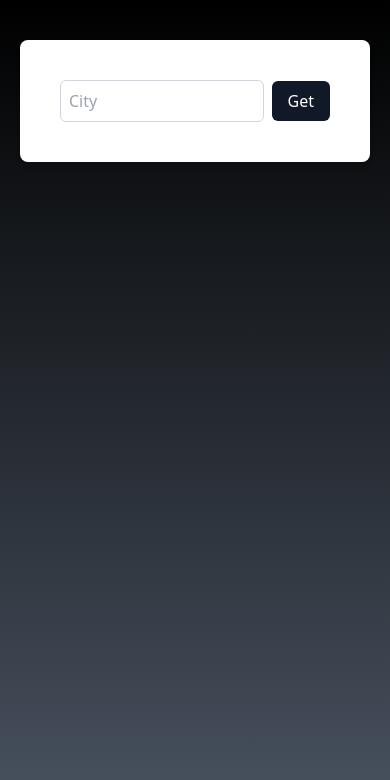
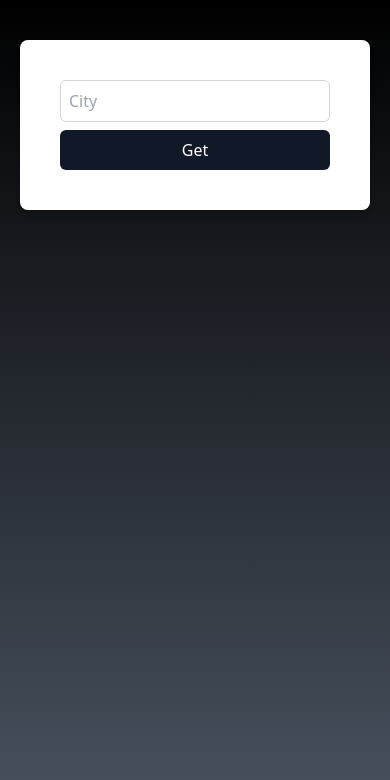
Before and after one commit to MkShaman/weather-today, a Vue app: page / in a window 390 px wide. Shown: the top 780 px of the page. Built offline with nearby package versions, Linux system fonts and the light colour scheme.

Commit message:
added design improvements

```diff
--- a/src/components/TheForm.vue
+++ b/src/components/TheForm.vue
@@ -7,7 +7,7 @@
       >
         <img src="../assets/loader.svg" alt="" />
       </div>
-      <div class="flex items-center justify-center gap-2">
+      <div class="flex flex-col items-center justify-center gap-2 sm:flex-row">
         <div class="relative w-full">
           <input
             v-model="searchQuery"
@@ -34,7 +34,7 @@
         </div>
         <button
           @click="getForecastWeather()"
-          class="rounded-md bg-gray-900 px-4 py-2 text-white transition duration-200 hover:bg-gray-700"
+          class="w-full rounded-md bg-gray-900 px-4 py-2 text-white transition duration-200 hover:bg-gray-700 sm:w-auto"
         >
           Get
         </button>
```
